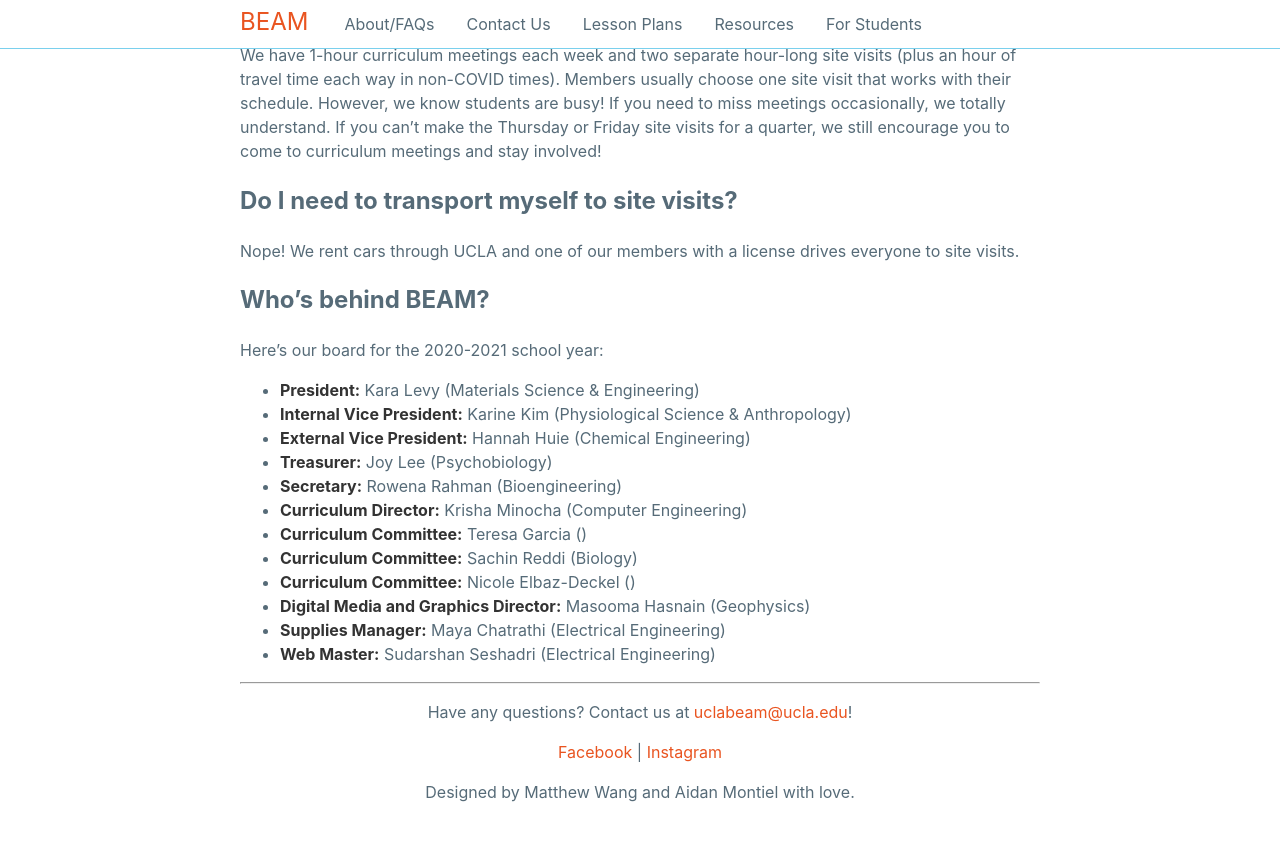
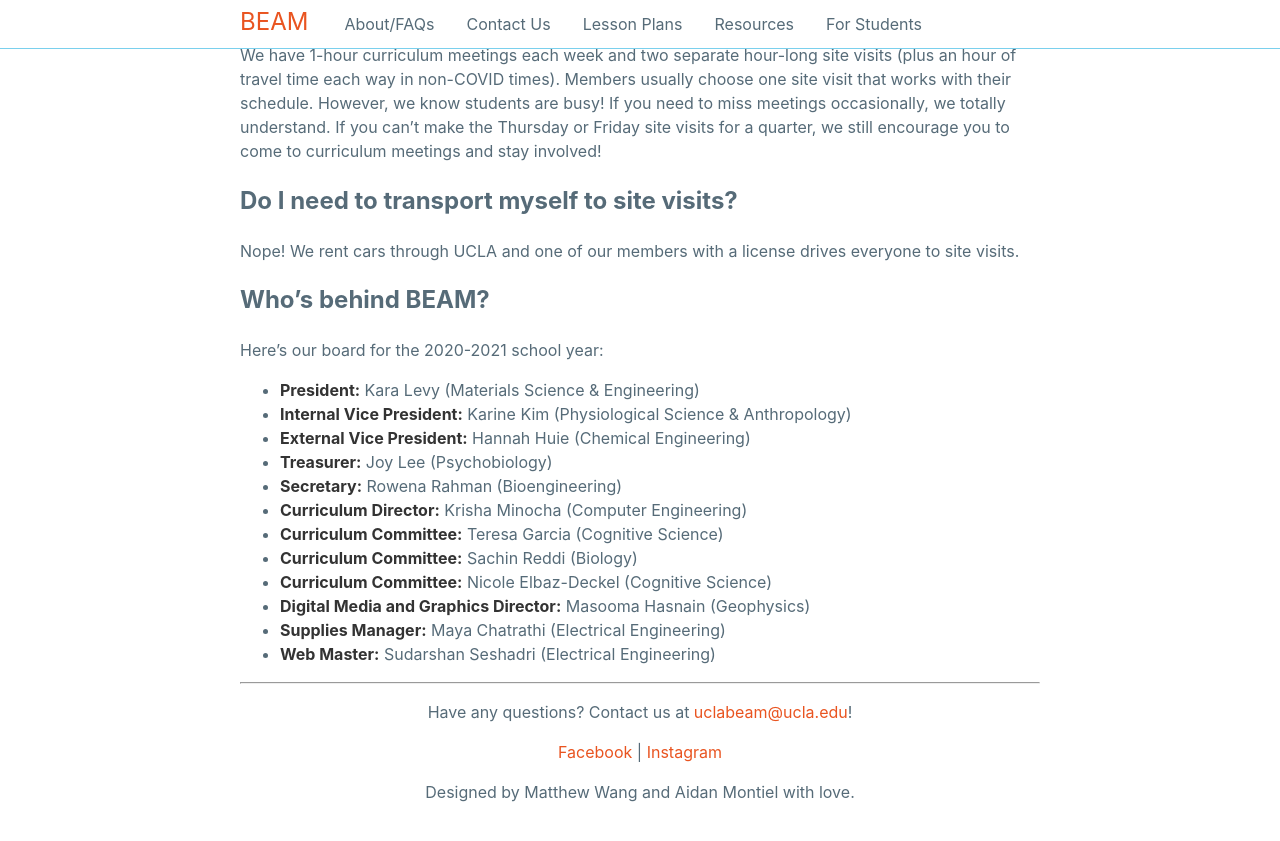
Before and after one commit to beam-ucla/beam-website, a Jekyll site: the page built from about.md, in a window 1280 px wide and 900 px high, scrolled down 1240 px. Shown: the top 841 px of the window. Built offline with Jekyll 4.4.1, drawn with Linux system fonts in a browser that asks for light colours.

Commit message:
Update about.md

```diff
--- a/about.md
+++ b/about.md
@@ -49,9 +49,9 @@ Here's our board for the 2020-2021 school year:
 - **Treasurer:** Joy Lee (Psychobiology)
 - **Secretary:** Rowena Rahman (Bioengineering)
 - **Curriculum Director:** Krisha Minocha (Computer Engineering)
-- **Curriculum Committee:** Teresa Garcia ()
+- **Curriculum Committee:** Teresa Garcia (Cognitive Science)
 - **Curriculum Committee:** Sachin Reddi (Biology)
-- **Curriculum Committee:** Nicole Elbaz-Deckel ()
+- **Curriculum Committee:** Nicole Elbaz-Deckel (Cognitive Science)
 - **Digital Media and Graphics Director:** Masooma Hasnain (Geophysics)
 - **Supplies Manager:** Maya Chatrathi (Electrical Engineering)
 - **Web Master:** Sudarshan Seshadri (Electrical Engineering)
```
